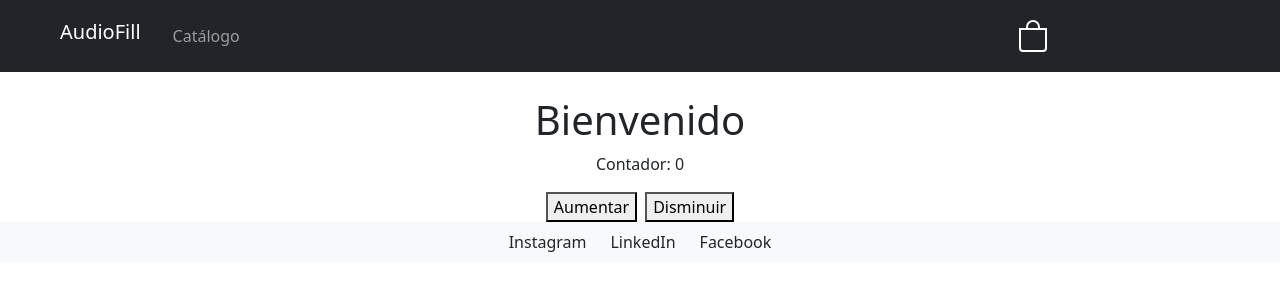
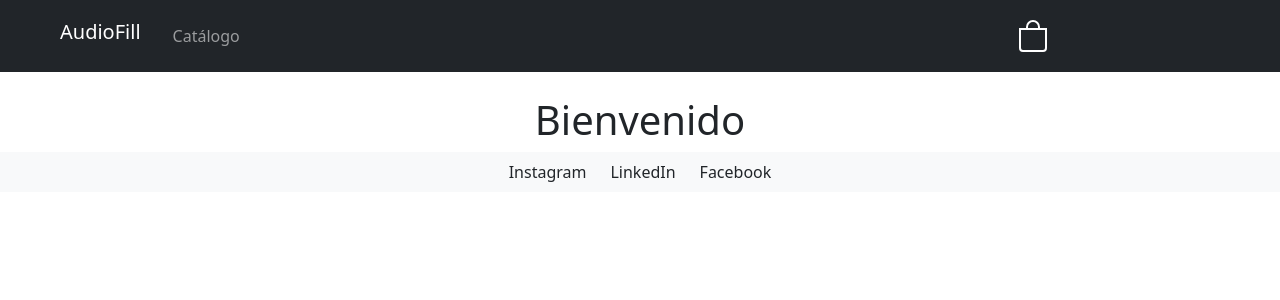
Before and after one commit to facuupan/ecommerce, a React (Create React App) app: page / in a window 1280 px wide. Shown: the top 300 px of the page. Built offline with nearby package versions, Linux system fonts and the light colour scheme.

Commit message:
Corrección ItemCount

```diff
--- a/src/components/ItemListContainer.jsx
+++ b/src/components/ItemListContainer.jsx
@@ -1,26 +1,11 @@
 import React from "react";
-import { useState } from "react";
 
 const ItemListContainer = (props) => {
-  const [contador, setContador] = useState(0);
-  const aumentarContador = (cantidad) => setContador(contador + cantidad);
-  const disminuirContador = (cantidad) => {
-    if (contador <= 0) {
-    }else{
-    setContador(contador - cantidad);
-  };}
   return (
     <div className="d-flex flex-wrap justify-content-center">
       <h1 className="container-fluid text-center mt-4 fs-1 text">
         {props.greetings}
       </h1>
-      <div className="d-inline-flex flex-column">
-        <p className="text-center">Contador: {contador}</p>
-        <div className="d-flex gap-2">
-          <button onClick={() => aumentarContador(1)}>Aumentar</button>
-          <button onClick={() => disminuirContador(1)}>Disminuir</button>
-        </div>
-      </div>
     </div>
   );
 };
```
Also changed, not shown: src/components/ItemCount.jsx (added, +22 -0 lines).
